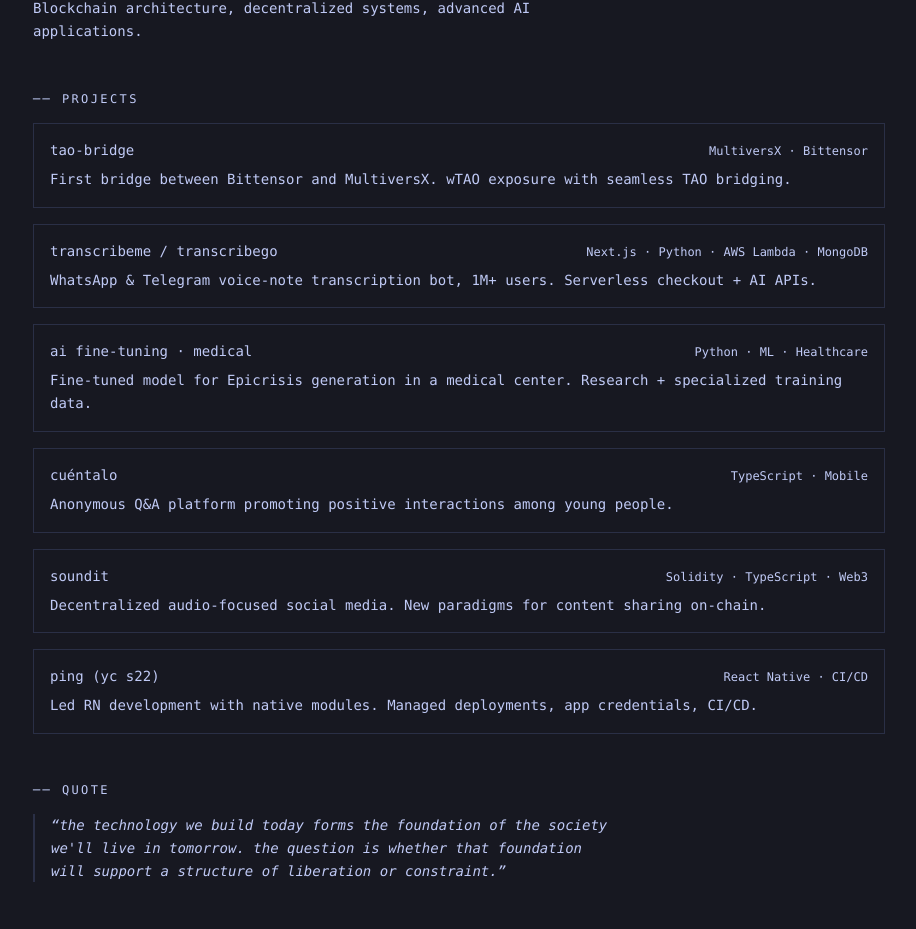
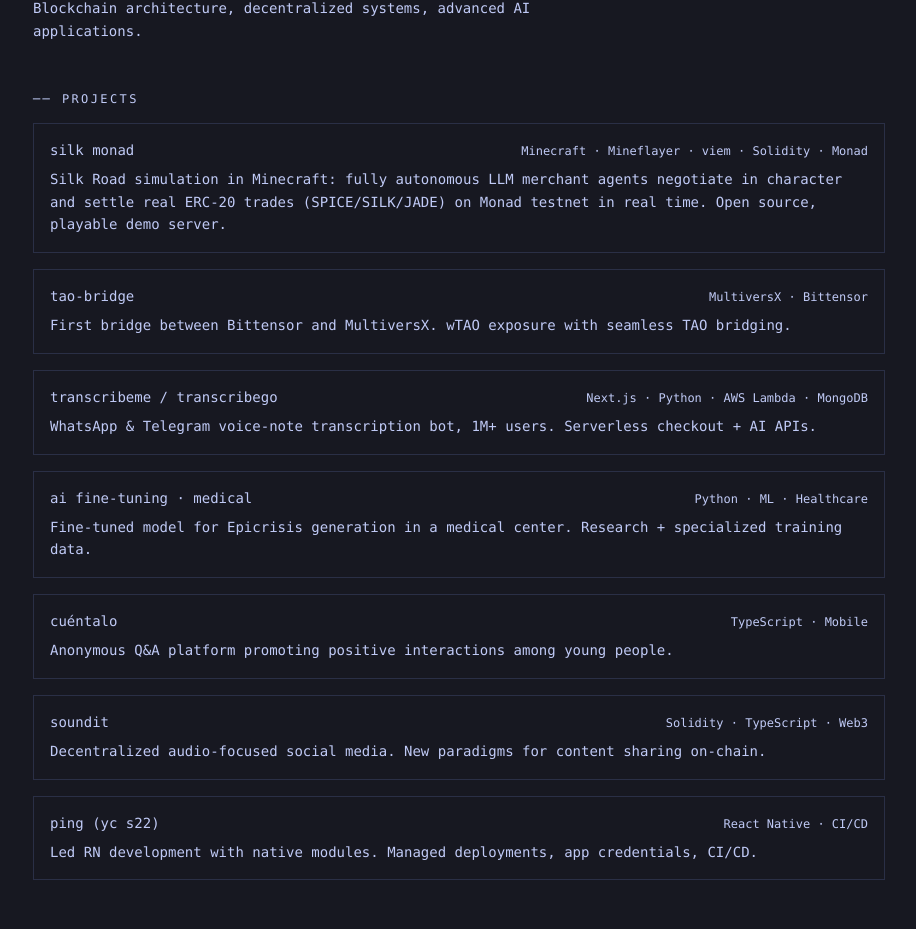
Before and after one commit to LucaCevasco/digital-diary, a Next.js app: page /me in a window 1280 px wide. Shown: the part 1555-2484 px from the top of the page, without its empty margins (181-1097 px from the left). Built offline with nearby package versions, Linux system fonts and the light colour scheme.

Commit message:
feat(page.tsx): add optional href property to Project type and update project rendering logic to support external links
This change allows projects to have an optional link, enhancing the user experience by enabling navigation to project repositories.

```diff
--- a/app/me/page.tsx
+++ b/app/me/page.tsx
@@ -3,7 +3,7 @@
 
 type Contact = { key: string; label: string; href: string; external?: boolean }
 type Job = { from: string; to: string; org: string; role: string; body: string }
-type Project = { name: string; stack: string; body: string }
+type Project = { name: string; stack: string; body: string; href?: string }
 
 const contacts: Contact[] = [
   { key: "github   ", label: "LucaCevasco", href: "https://github.com/LucaCevasco", external: true },
@@ -63,6 +63,7 @@
 ]
 
 const projects: Project[] = [
+  { name: "silk monad", stack: "Minecraft · Mineflayer · viem · Solidity · Monad", body: "Silk Road simulation in Minecraft: fully autonomous LLM merchant agents negotiate in character and settle real ERC-20 trades (SPICE/SILK/JADE) on Monad testnet in real time. Open source, playable demo server.", href: "https://github.com/zero-point-module/silk-monad" },
   { name: "tao-bridge", stack: "MultiversX · Bittensor", body: "First bridge between Bittensor and MultiversX. wTAO exposure with seamless TAO bridging." },
   { name: "transcribeme / transcribego", stack: "Next.js · Python · AWS Lambda · MongoDB", body: "WhatsApp & Telegram voice-note transcription bot, 1M+ users. Serverless checkout + AI APIs." },
   { name: "ai fine-tuning · medical", stack: "Python · ML · Healthcare", body: "Fine-tuned model for Epicrisis generation in a medical center. Research + specialized training data." },
@@ -178,7 +179,18 @@
           {projects.map((p, i) => (
             <li key={i} className="border border-border p-4 hover:border-accent transition-colors">
               <div className="flex flex-wrap items-baseline justify-between gap-2">
-                <span className="text-foreground">{p.name}</span>
+                {p.href ? (
+                  <Link
+                    href={p.href}
+                    target="_blank"
+                    rel="noopener noreferrer"
+                    className="text-accent hover:underline underline-offset-4"
+                  >
+                    {p.name}
+                  </Link>
+                ) : (
+                  <span className="text-foreground">{p.name}</span>
+                )}
                 <span className="text-xs text-muted-foreground">{p.stack}</span>
               </div>
               <p className="text-muted-foreground leading-relaxed mt-2">{p.body}</p>
```
